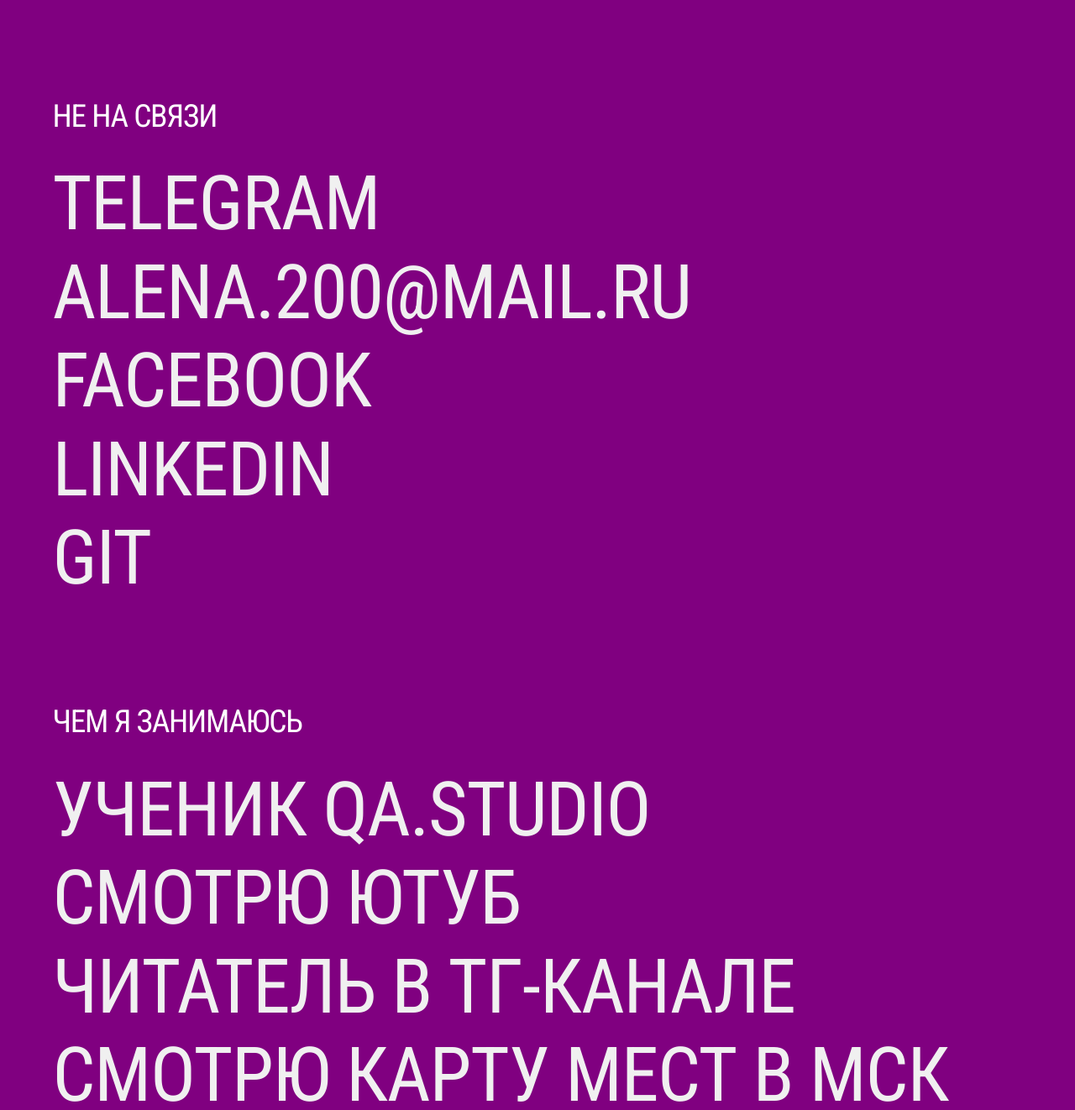
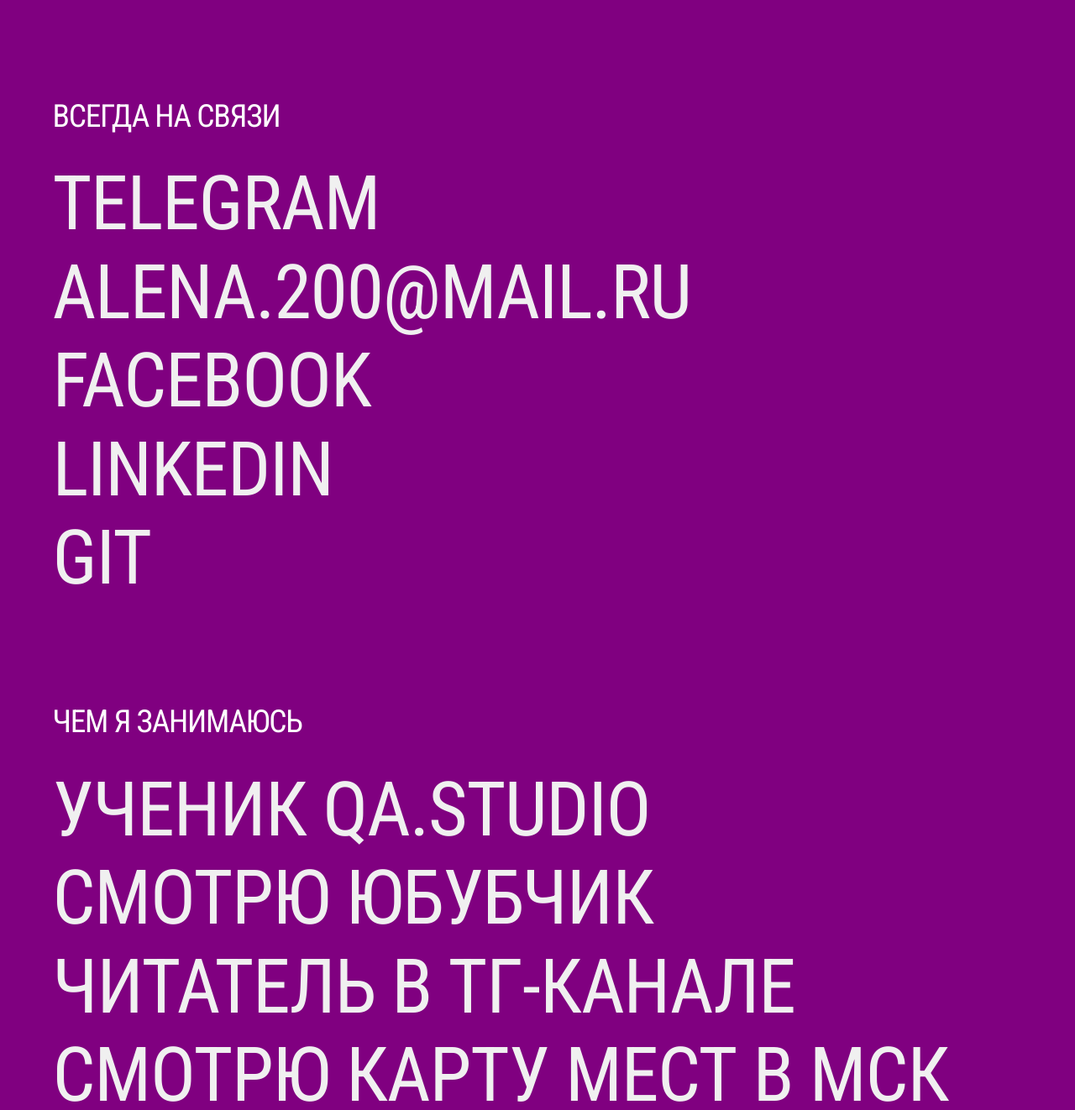
Before and after one commit to AlenaSelya/cv, a plain HTML site: page index.html in a window 1280 px wide. Shown: the part 186-1508 px from the top of the page at 84% size. Drawn offline with Linux system fonts and the light colour scheme.

Commit message:
исправления

```diff
--- a/index.html
+++ b/index.html
@@ -30,7 +30,7 @@
     <div class="name">Алёна Селивёрстова</div>
 
     <div class="block">
-      <div class="block-title">не на связи</div>
+      <div class="block-title">Всегда на связи</div>
       <div class="block-entries">
         <div class="entry">
           <a href="http://t.me/alena_selya" target="_blank"> telegram</a>
@@ -62,7 +62,7 @@
           href="https://www.youtube.com/watch?v=bSQgFhosf9A&list=PLa0ZR_tU78W91TKTe9PLfFFrNQYBfVVxd"
           target="_blank"
         >
-          смотрю ютуб
+          смотрю юбубчик
         </a>
       </div>
       <div class="entry">
```
